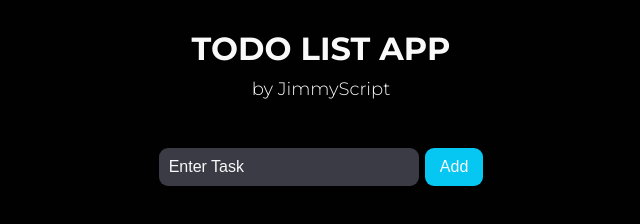
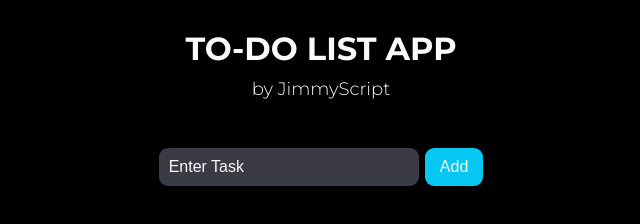
Before and after one commit to jimmax12/ToDo-List-Web-App, a plain HTML site: page index.html in a window 1280 px wide. Shown: the whole page, without its empty margins (319-959 px from the left). Drawn offline with Linux system fonts and the light colour scheme.

Commit message:
index.html

```diff
--- a/index.html
+++ b/index.html
@@ -18,7 +18,7 @@
 
 <body>
   <div class="container">
-    <h1>TODO LIST APP</h1>
+    <h1>TO-DO LIST APP</h1>
     <h3>by JimmyScript</h3>
     <div class="form-container">
       <input class="input-task" id="js-input-task" type="text" placeholder="Enter Task">
```
